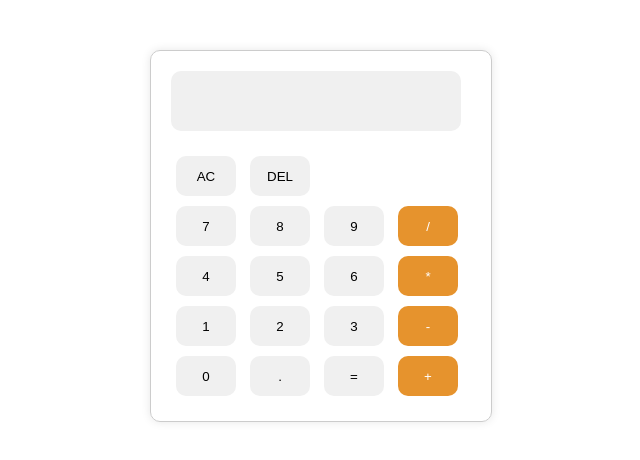
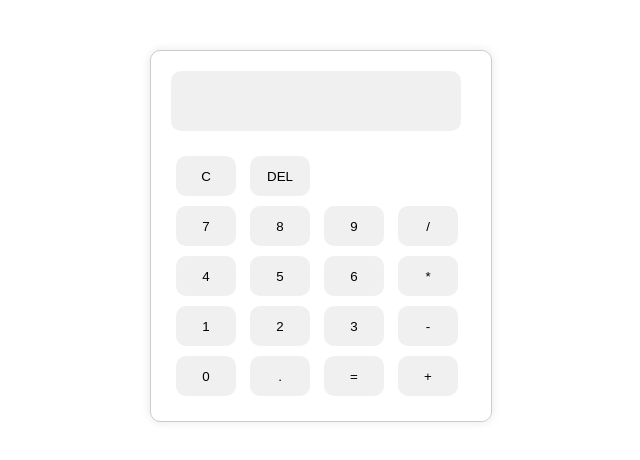
Before and after one commit to BelshiaN/calculator, a plain HTML site: page index.html in a window 1280 px wide. Shown: the whole page, without its empty margins (319-959 px from the left). Drawn offline with Linux system fonts and the light colour scheme.

Commit message:
Update index.html

```diff
--- a/index.html
+++ b/index.html
@@ -1,34 +1,31 @@
 <!DOCTYPE html>
-<html lang="en">
+<html>
 <head>
-    <meta charset="UTF-8">
-    <meta name="viewport" content="width=device-width, initial-scale=1.0">
 <title>Calculator</title>
-    <link rel="stylesheet" href="index.css">
-
+<link rel="stylesheet" type="text/css" href="index.css">
 </head>
 <body>
-    <div class="calculator  ">
+<div class="calculator">
 <input type="text" id="display" disabled>
 <div class="buttons">
-        <button onclick="clearDisplay()">AC</button>
+<button onclick="clearDisplay()">C</button>
 <button onclick="deleteLast()">DEL</button><br>
 <button onclick="append('7')">7</button>
 <button onclick="append('8')">8</button>
 <button onclick="append('9')">9</button>
-        <button onclick="append('/')"class="operator">/</button>
+<button onclick="append('/')" class="btn-color">/</button>
 <button onclick="append('4')">4</button>
 <button onclick="append('5')">5</button>
 <button onclick="append('6')">6</button>
-        <button onclick="append('*')" class="operator">*</button>
+<button onclick="append('*')" class="btn-color">*</button>
 <button onclick="append('1')">1</button>
 <button onclick="append('2')">2</button>
 <button onclick="append('3')">3</button>
-        <button onclick="append('-')" class="operator">-</button>
+<button onclick="append('-')" class="btn-color">-</button>
 <button onclick="append('0')">0</button>
 <button onclick="append('.')">.</button>
 <button onclick="calculate()">=</button>
-        <button onclick="append('+')" class="operator">+</button>
+<button onclick="append('+')" class="btn-color">+</button>
 </div>
 </div>
 <script src="index.js"></script>
```
Lines whose indentation alone changed are shown as unchanged.
